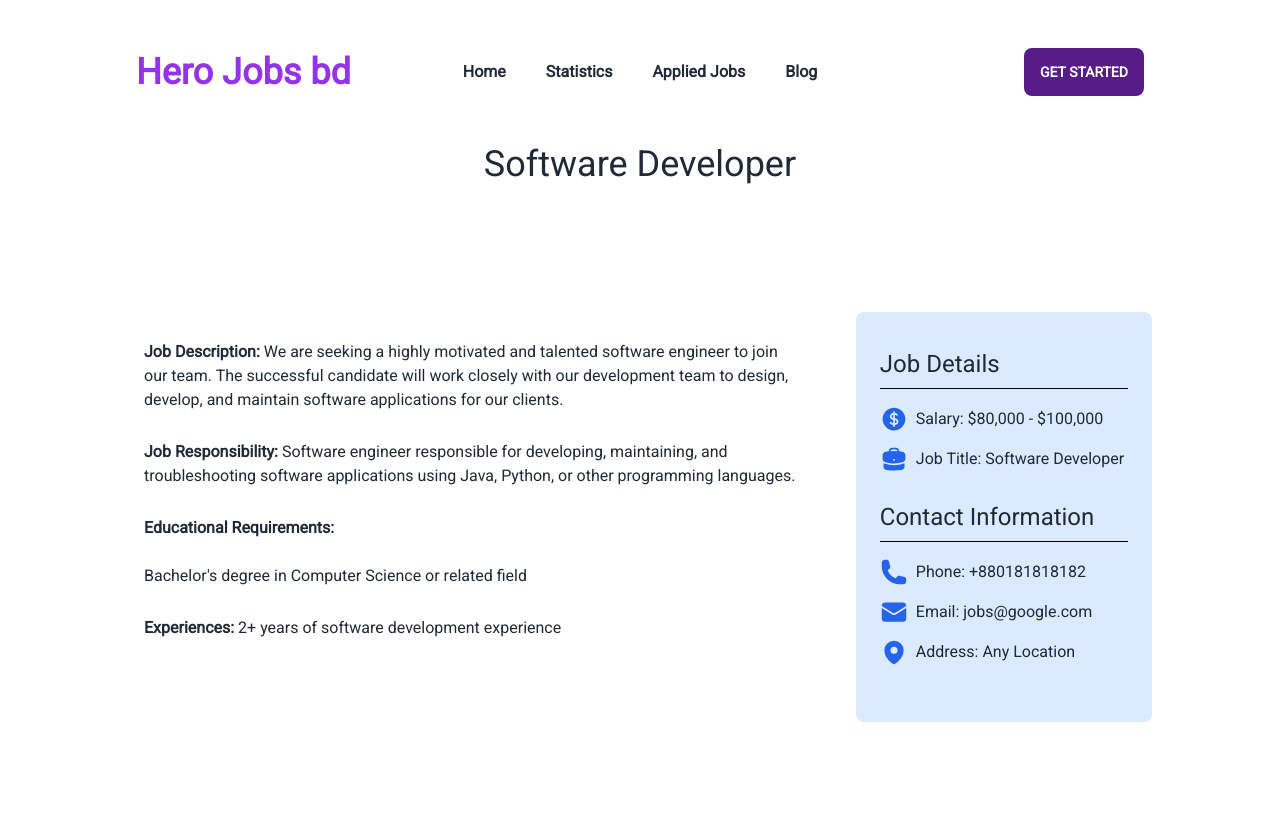
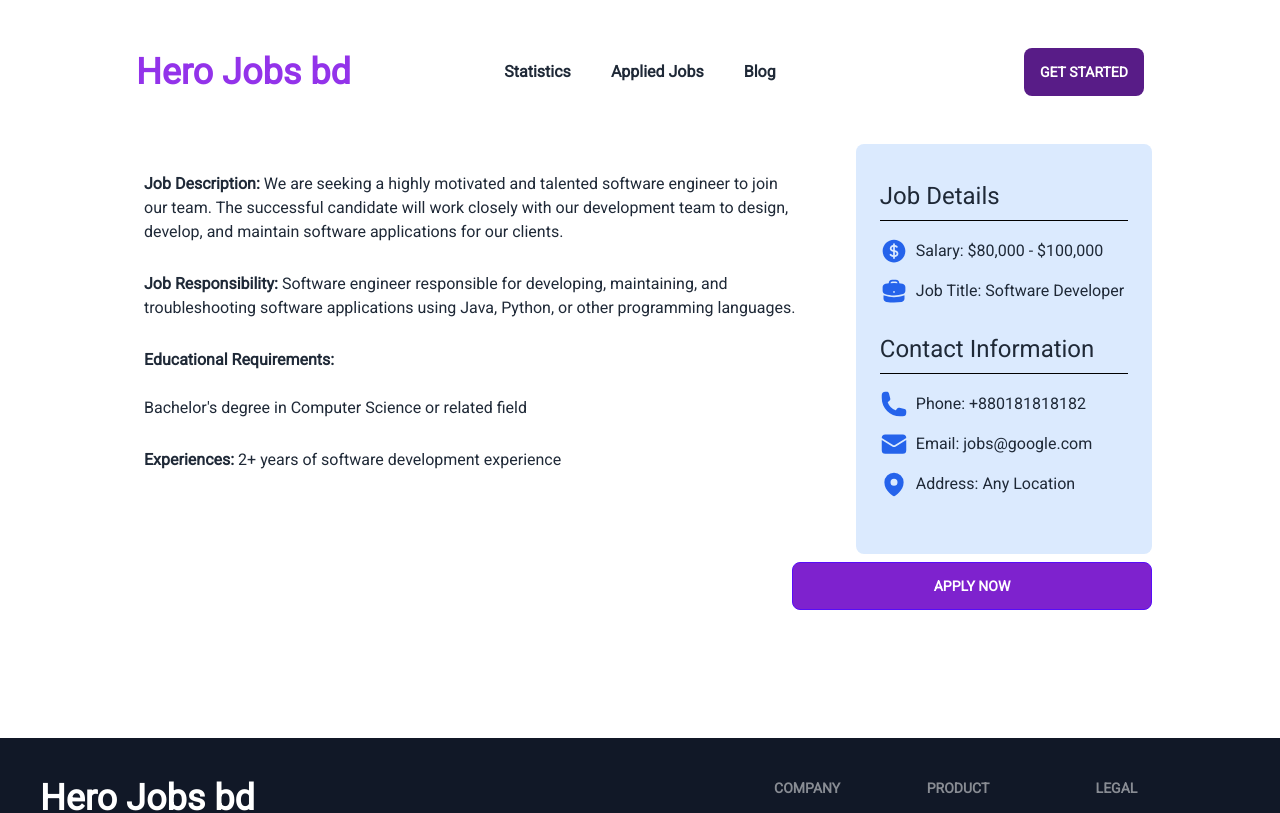
Before and after one commit to towhidulislam2023/heroJobsbd, a React (Vite) app: page /job/1 in a window 1280 px wide. Shown: the top 813 px of the page. Built offline with nearby package versions, Linux system fonts and the light colour scheme.

Commit message:
applied jobs component done , localstorage done

```diff
--- /dev/null
+++ b/src/components/AppliedJobs/AppliedJobs.jsx
@@ -0,0 +1,14 @@
+import React from 'react';
+import { useLoaderData } from 'react-router-dom';
+
+const AppliedJobs = () => {
+    const jobs=useLoaderData()
+    console.log(jobs);
+    return (
+        <div>
+            This is applied job page
+        </div>
+    );
+};
+
+export default AppliedJobs;
--- /dev/null
+++ b/src/components/Description/Description.jsx
@@ -0,0 +1,19 @@
+import React from 'react';
+
+const Description = ({job}) => {
+    const { company_name, contact_information, educational_requirements, experiences, job_description, job_responsibility, job_title, location, remote_or_onsit, salary } = job
+    return (
+        <>
+            <h2> <span className='font-bold'>Job Description:</span> {job_description}
+            </h2>
+            <h2 className='my-7'> <span className='font-bold'>Job Responsibility:</span> {job_responsibility}
+            </h2>
+            <h2 className='my-7'> <span className='font-bold'>Educational Requirements:</span> <br />  <br />{educational_requirements}
+            </h2>
+            <h2 className='my-7'> <span className='font-bold'>Experiences:</span> {experiences}
+            </h2>
+        </>
+    );
+};
+
+export default Description;
--- a/src/components/Header/Header.jsx
+++ b/src/components/Header/Header.jsx
@@ -29,8 +29,7 @@ const Header = () => {
 
                         }
                     </span>
-                    <ul onClick={() => setOpenNav(!openNav)} className={`md:flex gap-10 px-1 font-bold md:static absolute  duration-300 transition-all ${openNav ? "top-32 bg-gray-200  mr-20  " : "-top-48 "}`}>
-                        <li className='my-3 md:my-0'><NavLink to={"/"} className={({ isActive }) => isActive ? "text-purple-500  underline" : ""}> Home</NavLink></li>
+                    <ul onClick={() => setOpenNav(!openNav)} className={`md:flex gap-10 px-1 font-bold md:static absolute  duration-300 transition-all ${openNav ? "top-32 md:bg-white bg-gray-200 md:mr-0  sm:mr-20  " : "-top-48 "}`}>
                         <li className='my-3 md:my-0'><NavLink to={"/statistics"} className={({ isActive }) => isActive ? "text-purple-500 underline" : ""}> Statistics</NavLink></li>
                         <li className='my-3 md:my-0'><NavLink to={"/appliedJobs"} className={({ isActive }) => isActive ? "text-purple-500 underline" : ""}> Applied Jobs</NavLink></li>
                         <li className='my-3 md:my-0'><NavLink to={"/blog"} className={({ isActive }) => isActive ? "text-purple-500  underline" : ""}> Blog</NavLink></li>
--- a/src/components/Home/Home.jsx
+++ b/src/components/Home/Home.jsx
@@ -5,8 +5,8 @@ import Catagory from '../Catagory/Catagory';
 import JobCart from '../JobCart/JobCart';
 
 const Home = () => {
-    const jobs = useLoaderData()
-    console.log(jobs.slice(0, 4));
+    const Loadedjobs = useLoaderData()
+    const [jobs, setjobs] = useState(Loadedjobs)
     const [catagorys, srtCatagory] = useState([])
     const [displayAll, setDisplayAll] = useState(false)
     useEffect(() => {
@@ -39,9 +39,7 @@ const Home = () => {
                     <p>
                         Explore thousands of job opportunities with all the information you need. Its your future
                     </p>
-
                 </div>
-
                 <div className='grid md:grid-cols-4 w-[80%] mx-auto gap-6'>
                     {
                         catagorys.map(catagory => <Catagory key={catagory.id} catagory={catagory}></Catagory>)
@@ -62,7 +60,7 @@ const Home = () => {
 
                     }
                 </div>
-                <button className='btn btn-primary block mx-auto my-7' onClick={handelSeeAllJobs}>{displayAll?"See Less":'See All'}</button>
+                <button className='btn btn-primary block mx-auto my-7' onClick={handelSeeAllJobs}>{displayAll ? "See Less" : 'See All'}</button>
             </section>
         </>
     );
--- a/src/components/JobDetails/JobDetails.jsx
+++ b/src/components/JobDetails/JobDetails.jsx
@@ -1,62 +1,30 @@
 import React, { useEffect, useState } from 'react';
 import { useParams } from 'react-router-dom';
 import jobs from '../../../public/Jobs.json';
-import { BriefcaseIcon, CurrencyDollarIcon, EnvelopeIcon, MapPinIcon, PhoneIcon } from '@heroicons/react/24/solid';
+import Description from '../Description/Description';
+import JobInfo from '../JobInfo/JobInfo';
+import { addToDb } from '../../utility/fakedb';
 
 const JobDetails = () => {
     const { id } = useParams();
     const job = jobs.find(job => job.id === parseInt(id));
-    console.log(job);
-    const { company_name, contact_information, educational_requirements, experiences, job_description, job_responsibility, job_title, location, remote_or_onsit, salary } = job
-    console.log(contact_information);
+    const handelAddToCart=(id)=>{
+        addToDb(id)
+    }
     return (
         <div>
-            <h1 className='text-4xl text-center'>{job_title}</h1>
-            <div className='flex w-[80%] mx-auto justify-between gap-10 my-32'>
+            <div className='md:flex md:w-[80%] mx-auto justify-between gap-10 my-2'>
                 <div className='w-[70%]  px-4 py-7'>
-
-                    <h2> <span className='font-bold'>Job Description:</span> {job_description}
-                    </h2>
-                    <h2 className='my-7'> <span className='font-bold'>Job Responsibility:</span> {job_responsibility}
-                    </h2>
-                    <h2 className='my-7'> <span className='font-bold'>Educational Requirements:</span> <br />  <br />{educational_requirements}
-                    </h2>
-                    <h2 className='my-7'> <span className='font-bold'>Experiences:</span> {experiences}
-                    </h2>
+                    <Description key={id} job={job} ></Description>
                 </div>
-                <div className='w-[30%] bg-blue-100 rounded-lg py-7 px-6'>
-                    <h2 className="text-2xl my-2">Job Details</h2>
-                    <hr className='border-black' />
-                    <div className='my-2 py-2'>
-                        <span className='mb-3 flex gap-2 items-center'>
-                            <CurrencyDollarIcon className='h-7 w-7 text-blue-600'></CurrencyDollarIcon>
-                            <p className=''>Salary: {salary}</p>
-                        </span>
-                        <span className='mb-3 flex gap-2 items-center'>
-                            <BriefcaseIcon className='h-7 w-7 text-blue-600' ></BriefcaseIcon>
-
-                            <p>Job Title: {job_title}</p>
-                        </span>
-                    </div>
-                    <h2 className="text-2xl my-2">Contact Information</h2>
-                    <hr className='border-black' />
-                    <div className='my-2 py-2'>
-                        <span className='mb-3 flex gap-2 items-center'>
-                            <PhoneIcon className='h-7 w-7 text-blue-600'></PhoneIcon>
-                            <p className=''>Phone: {contact_information.phone}</p>
-                        </span>
-                        <span className='mb-3 flex gap-2 items-center'>
-                            <EnvelopeIcon className='h-7 w-7 text-blue-600'></EnvelopeIcon>
-                            <p className=''>Email: {contact_information.email}</p>
-                        </span>
-                        <span className='mb-3 flex gap-2 items-center'>
-                            <MapPinIcon className='h-7 w-7 text-blue-600'></MapPinIcon>
-                            <p className=''>Address: {location}</p>
-                        </span>
-                    </div>
-
+                <div className='md:w-[30%] bg-blue-100 rounded-lg py-7 px-6 '>
+                    <JobInfo key={id} job={job}></JobInfo>
                 </div>
             </div>
+            <div className='md:w-[80%] mx-auto mb-32'>
+                <button onClick={()=>handelAddToCart(id)} className='btn btn-primary  md:w-[360px] bg-purple-700 hover:bg-purple-600 block mx-auto md:mx-0 md:ml-auto'>Apply Now</button>
+            </div>
+
         </div>
     );
 };
--- /dev/null
+++ b/src/components/JobInfo/JobInfo.jsx
@@ -0,0 +1,41 @@
+import React from 'react';
+import { BriefcaseIcon, CurrencyDollarIcon, EnvelopeIcon, MapPinIcon, PhoneIcon } from '@heroicons/react/24/solid';
+
+const JobInfo = ({job}) => {
+    const { company_name, contact_information, educational_requirements, experiences, job_description, job_responsibility, job_title, location, remote_or_onsit, salary } = job
+    return (
+        <>
+            <h2 className="text-2xl my-2">Job Details</h2>
+            <hr className='border-black' />
+            <div className='my-2 py-2'>
+                <span className='mb-3 flex gap-2 items-center'>
+                    <CurrencyDollarIcon className='h-7 w-7 text-blue-600'></CurrencyDollarIcon>
+                    <p className=''>Salary: {salary}</p>
+                </span>
+                <span className='mb-3 flex gap-2 items-center'>
+                    <BriefcaseIcon className='h-7 w-7 text-blue-600' ></BriefcaseIcon>
+
+                    <p>Job Title: {job_title}</p>
+                </span>
+            </div>
+            <h2 className="text-2xl my-2">Contact Information</h2>
+            <hr className='border-black' />
+            <div className='my-2 py-2'>
+                <span className='mb-3 flex gap-2 items-center'>
+                    <PhoneIcon className='h-7 w-7 text-blue-600'></PhoneIcon>
+                    <p className=''>Phone: {contact_information.phone}</p>
+                </span>
+                <span className='mb-3 flex gap-2 items-center'>
+                    <EnvelopeIcon className='h-7 w-7 text-blue-600'></EnvelopeIcon>
+                    <p className=''>Email: {contact_information.email}</p>
+                </span>
+                <span className='mb-3 flex gap-2 items-center'>
+                    <MapPinIcon className='h-7 w-7 text-blue-600'></MapPinIcon>
+                    <p className=''>Address: {location}</p>
+                </span>
+            </div>
+        </>
+    );
+};
+
+export default JobInfo;
--- a/src/main.jsx
+++ b/src/main.jsx
@@ -9,6 +9,7 @@ import {
 import "./index.css";
 import Home from './components/Home/Home';
 import JobDetails from './components/JobDetails/JobDetails';
+import AppliedJobs from './components/AppliedJobs/AppliedJobs';
 const router = createBrowserRouter([
   {
     path: "/",
@@ -23,6 +24,11 @@ const router = createBrowserRouter([
         path:"job/:id",
         element:<JobDetails></JobDetails>,
       },
+      {
+        path:"/appliedJobs",
+        element:<AppliedJobs></AppliedJobs>,
+        loader: () => fetch('Jobs.json')
+      },
     ]
   },
 ]);
--- /dev/null
+++ b/src/utility/fakedb.js
@@ -0,0 +1,47 @@
+const addToDb = id => {
+    let jobCart = {}
+
+    //get the shopping cart from local storage
+    const storedCart = localStorage.getItem('jobs-cart')
+    if (storedCart) {
+        jobCart = JSON.parse(storedCart)
+    }
+
+    // add quantity
+    const quantity = jobCart[id]
+    if (quantity) {
+        const newQuantity = quantity + 1
+        jobCart[id] = newQuantity
+    } else {
+        jobCart[id] = 1
+    }
+    localStorage.setItem('jobs-cart', JSON.stringify(jobCart))
+}
+
+const getStoredCart = () => {
+    let jobCart = {}
+
+    //get the shopping cart from local storage
+    const storedCart = localStorage.getItem('jobs-cart')
+    if (storedCart) {
+        jobCart = JSON.parse(storedCart)
+    }
+    return jobCart
+}
+
+const removeFromDb = id => {
+    const storedCart = localStorage.getItem('jobs-cart')
+    if (storedCart) {
+        const jobCart = JSON.parse(storedCart)
+        if (id in jobCart) {
+            delete jobCart[id]
+            localStorage.setItem('jobs-cart', JSON.stringify(jobCart))
+        }
+    }
+}
+
+const deleteShoppingCart = () => {
+    localStorage.removeItem('jobs-cart')
+}
+
+export { addToDb, getStoredCart, removeFromDb, deleteShoppingCart }
```
